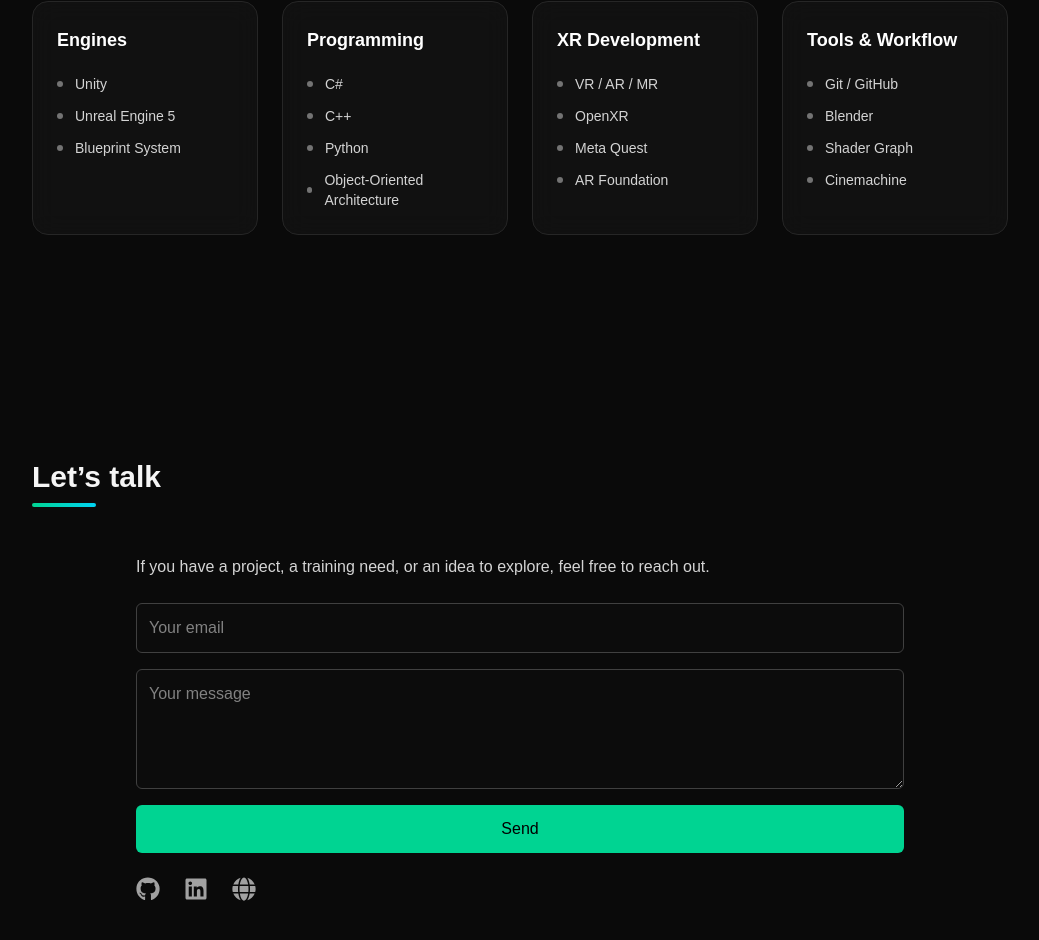
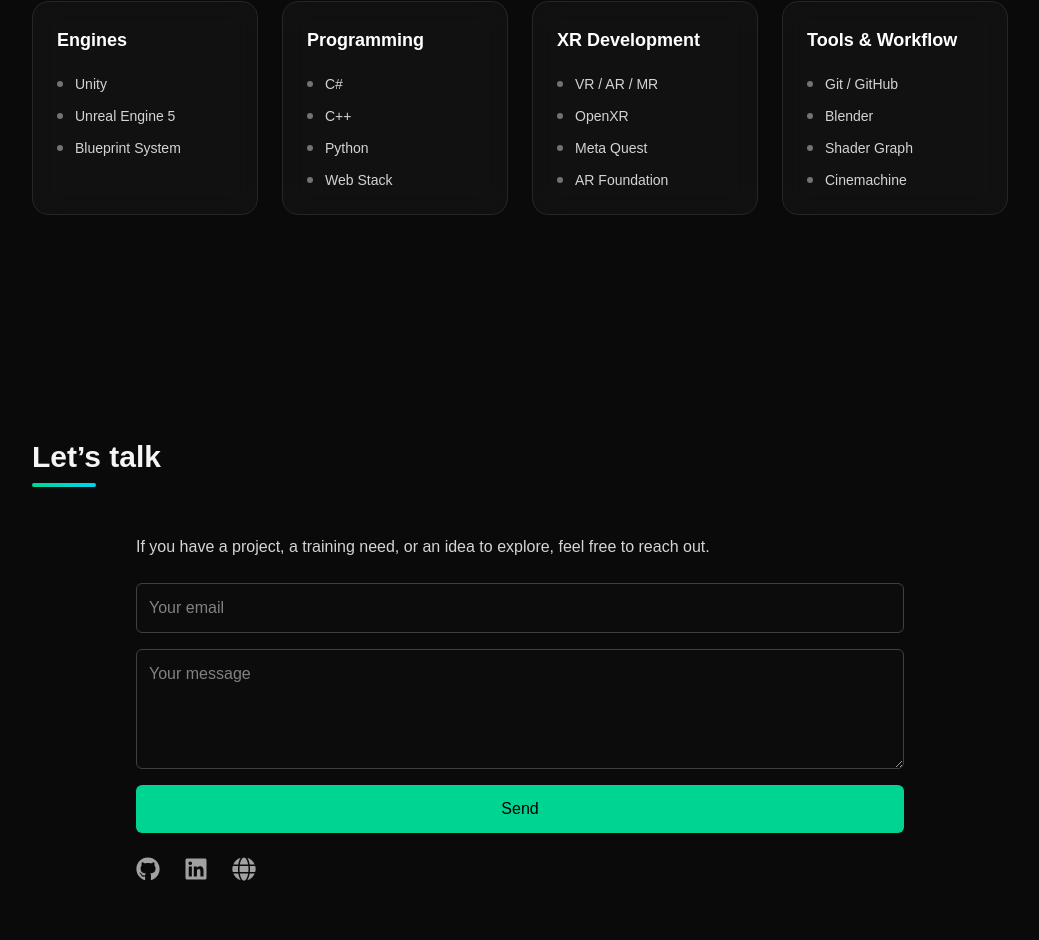
Before and after one commit to Trophaigle/unity_portfolio, a Next.js app: page / in a window 1280 px wide. Shown: the part 4957-5897 px from the top of the page, without its empty margins (120-1159 px from the left). Built offline with nearby package versions, Linux system fonts and the light colour scheme.

Commit message:
skills modified

```diff
--- a/components/sections/Skills.tsx
+++ b/components/sections/Skills.tsx
@@ -27,7 +27,7 @@
             "C#",
             "C++",
             "Python",
-            "Object-Oriented Architecture",
+            "Web Stack",
           ]}
         />
 
```
